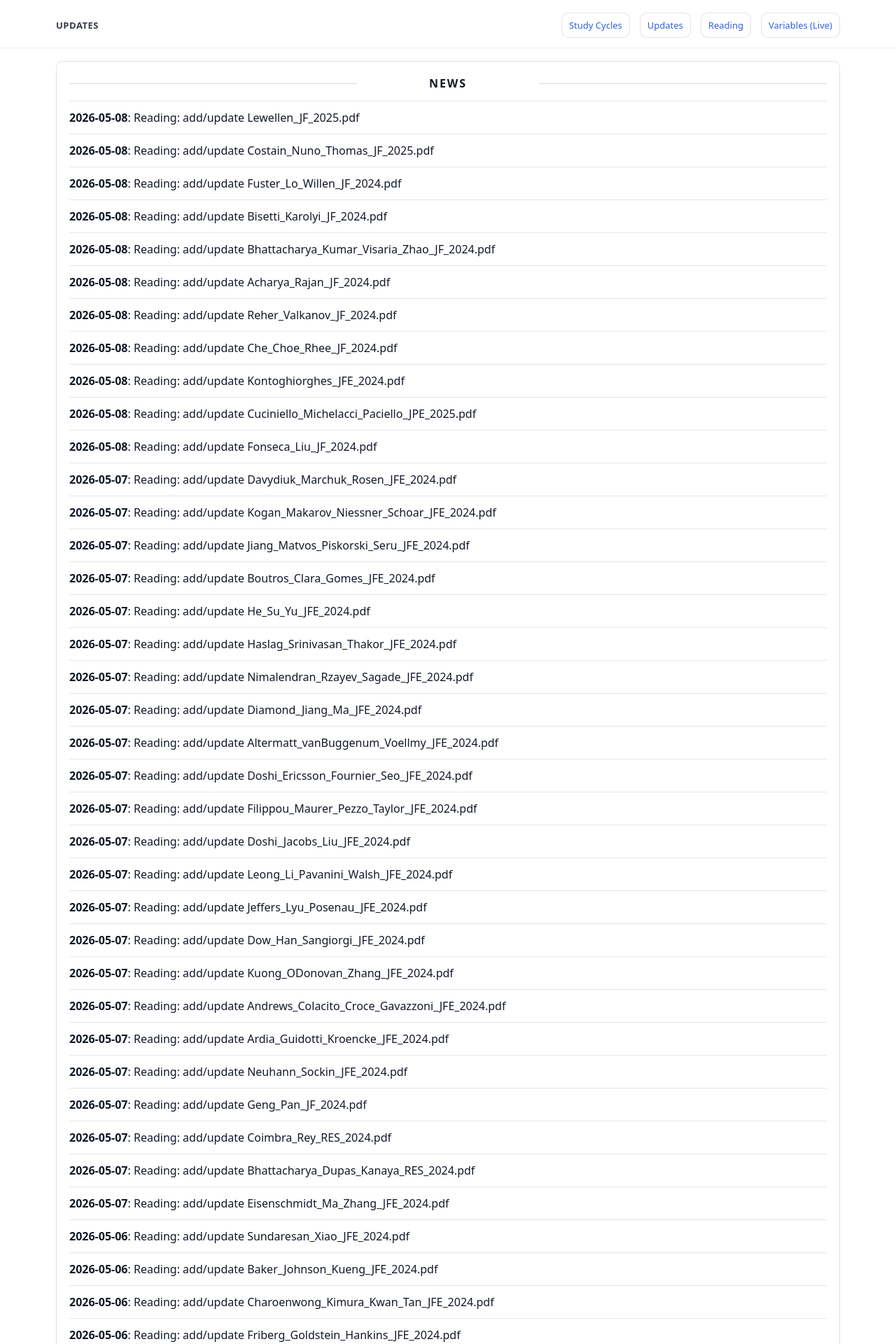
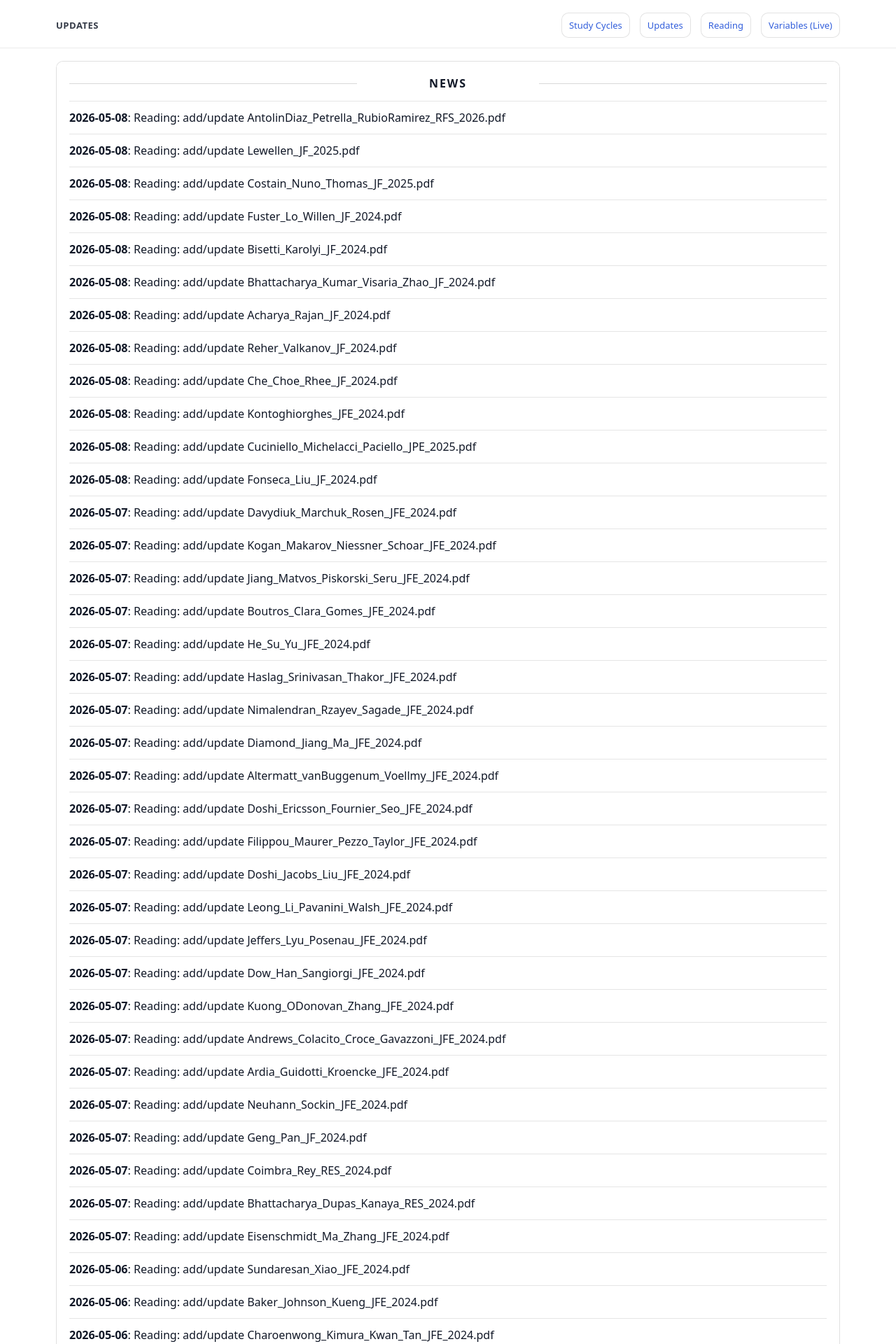
Before and after one commit to yaxinzn/study-archive, a Jekyll site: the page built from updates/index.md, in a window 1280 px wide. Shown: the top 1920 px of the page at 70% size. Built offline with Jekyll 4.4.1, drawn with Linux system fonts in a browser that asks for light colours; some of the changed text lies outside the part shown.

Commit message:
chore: update NEWS feed

```diff
--- a/_data/news.yml
+++ b/_data/news.yml
@@ -1,4 +1,7 @@
 # Auto-generated update history (sorted newest -> oldest). Do not edit manually.
+- ts: "1778224416"
+  date: "2026-05-08"
+  title: "Reading: add/update AntolinDiaz_Petrella_RubioRamirez_RFS_2026.pdf"
 - ts: "1778194185"
   date: "2026-05-08"
   title: "Reading: add/update Lewellen_JF_2025.pdf"
```
